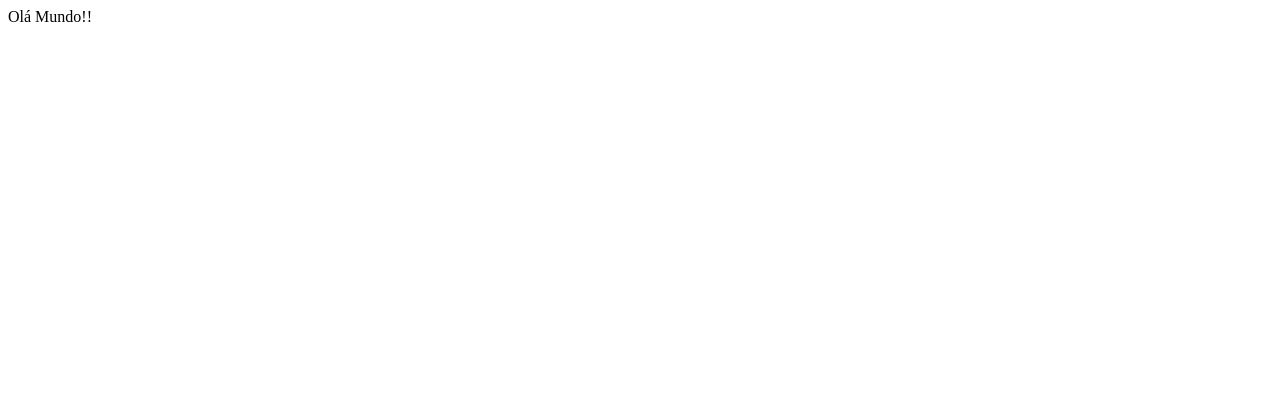
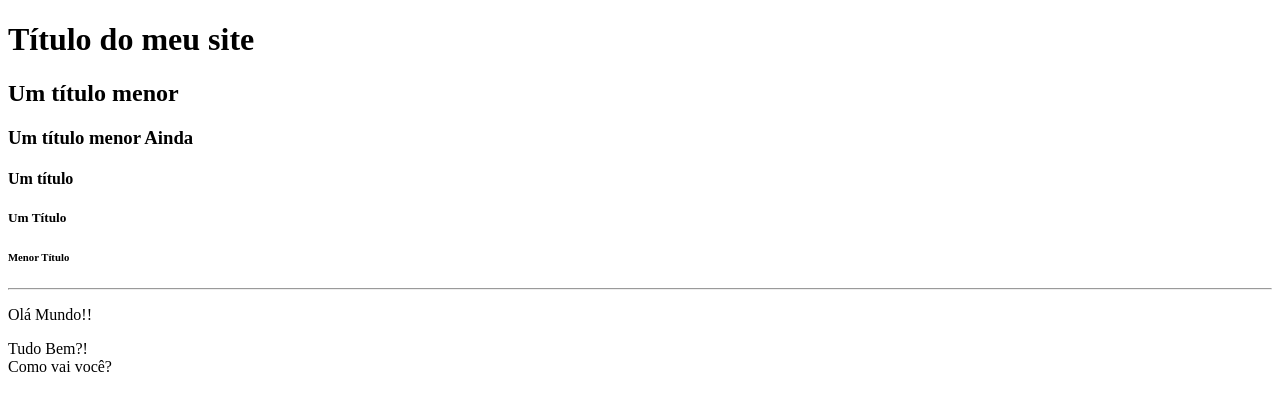
Before and after one commit to rafaband/curso-html, a plain HTML site: page index.html in a window 1280 px wide. Drawn offline with Linux system fonts and the light colour scheme.

Commit message:
Apresentação de Tags Básicas - Aula 002

```diff
--- a/index.html
+++ b/index.html
@@ -7,6 +7,17 @@
         <title>Título do Documento</title>
     </head>
     <body>
-        Olá Mundo!!
+        <!--
+            Esse bloco é um comentário
+        -->
+        <h1>Título do meu site</h1>
+        <h2>Um título menor</h2>
+        <h3>Um título menor Ainda</h3>
+        <h4>Um título</h4>
+        <h5>Um Título</h5>
+        <h6>Menor Título</h6>
+        <hr />
+        <p>Olá Mundo!!</p>
+        <p>Tudo Bem?!<br /> Como vai você?</p>
     </body>
 </html>
```
